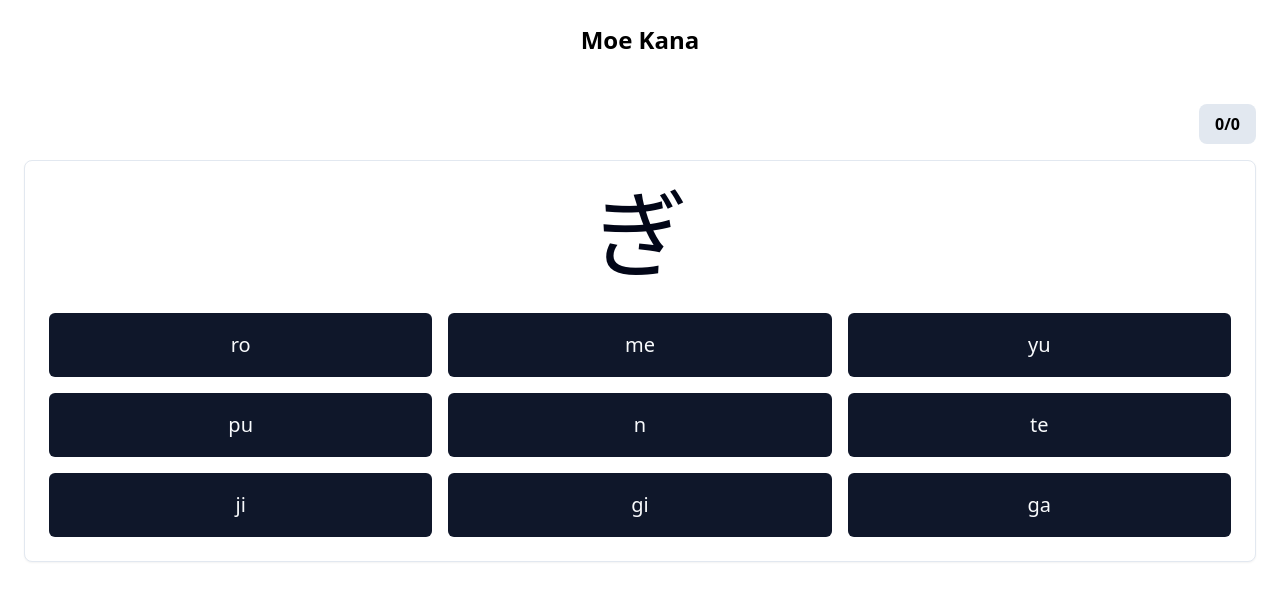
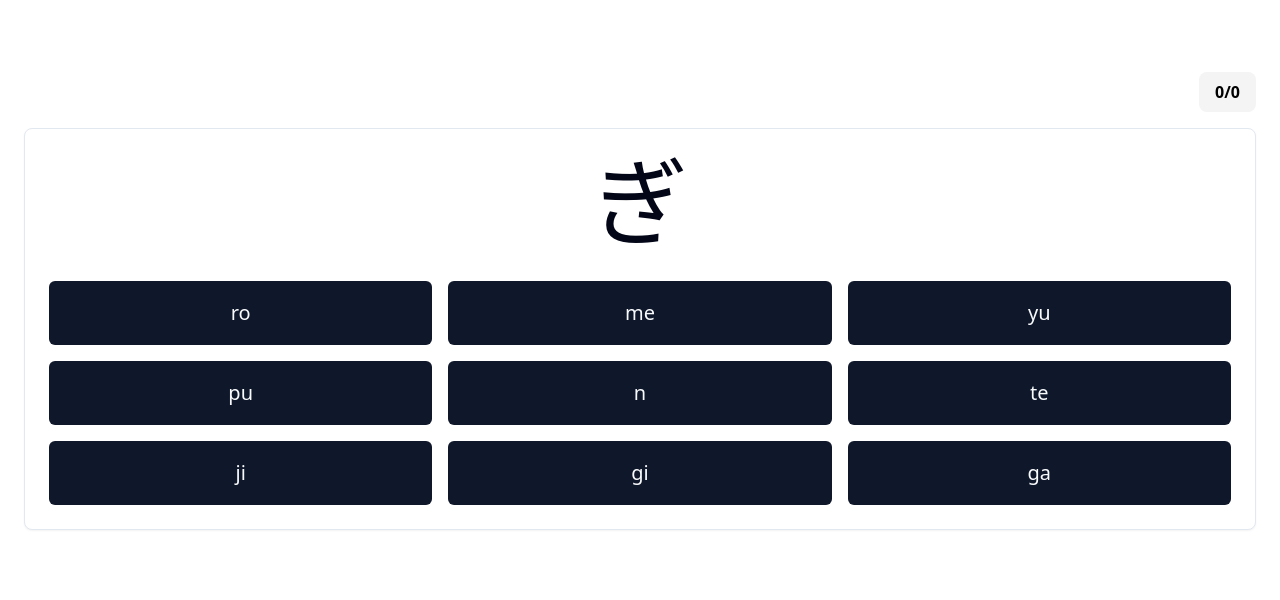
Before and after one commit to destructo570/moe-kana, a Next.js app: page /app in a window 1280 px wide. Shown: the top 600 px of the page. Built offline with nearby package versions, Linux system fonts and the light colour scheme.

Commit message:
feat: add dark mode

```diff
--- a/app/app/page.tsx
+++ b/app/app/page.tsx
@@ -32,10 +32,9 @@ const Page: React.FC = () => {
 
   return (
     <main className="min-h-screen flex flex-col items-center p-6">
-      <h1 className="text-2xl font-bold">Moe Kana</h1>
       <section className="mt-12 mb-12 w-full">
         <div className="flex justify-end">
-          <h3 className="px-4 py-2 bg-slate-200 font-bold rounded-lg">{`${session.right_answer_count}/${session.total_answer_count}`}</h3>
+          <h3 className="px-4 py-2 bg-zinc-100 dark:bg-zinc-800 font-bold rounded-lg">{`${session.right_answer_count}/${session.total_answer_count}`}</h3>
         </div>
         <Header updateSession={updateSessionHandler} />
       </section>
--- a/components/moekana/header/Header.tsx
+++ b/components/moekana/header/Header.tsx
@@ -54,7 +54,7 @@ const Header: React.FC<HeaderProps> = ({ updateSession }) => {
   };
 
   return (
-    <Card className="flex flex-col items-center p-6 mt-4">
+    <Card className="dark:bg-zinc-800 flex flex-col items-center p-6 mt-4 dark:border-none">
       <h3 className="text-8xl font-medium">{current_board?.answer?.char_jp}</h3>
       <div className="grid grid-cols-3 gap-4 mt-8 w-full">
         {current_board &&
--- /dev/null
+++ b/components/navigation/Navigation.tsx
@@ -0,0 +1,21 @@
+import React from "react";
+import { Toggle } from "../ui/toggle";
+import { MoonStar } from "lucide-react";
+import { useTheme } from "next-themes";
+
+const Navigation: React.FC = () => {
+  const { theme, setTheme } = useTheme();
+  return (
+    <nav className="flex justify-between py-4 px-6">
+      <p className="font-bold text-xl">MoeKana</p>
+      <Toggle
+        onClick={() => (theme == "dark" ? setTheme("light") : setTheme("dark"))}
+        className="dark:bg-zinc-800 "
+      >
+        <MoonStar className="h-6 w-6" />
+      </Toggle>
+    </nav>
+  );
+};
+
+export default Navigation;
```
